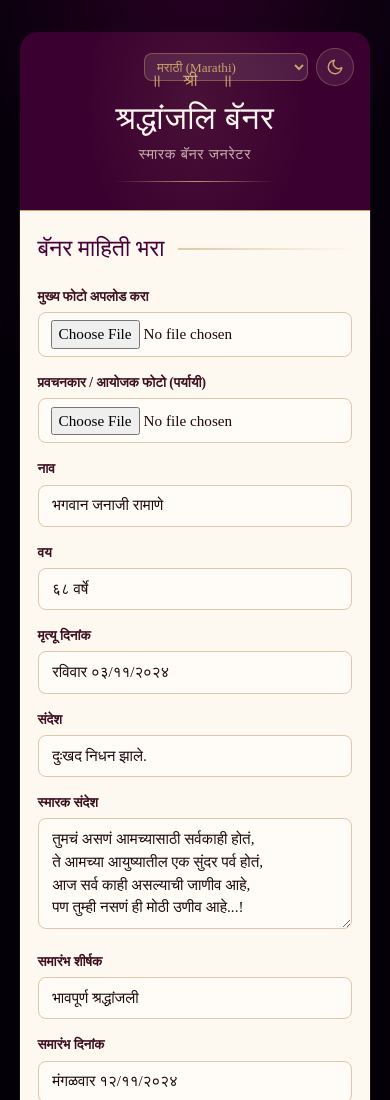
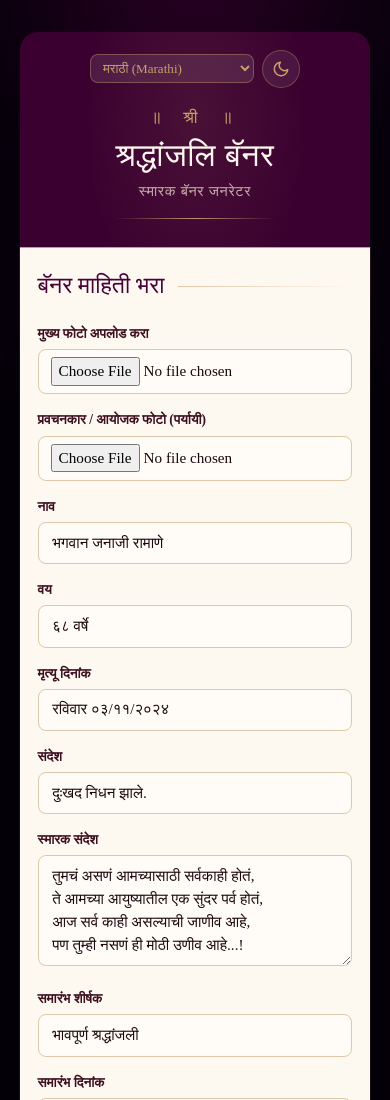
Before and after one commit to sinalkar/shradhanjali-banner, a plain HTML site: page index.html in a window 390 px wide. Shown: the top 1100 px of the page. Drawn offline with nearby package versions, Linux system fonts and the light colour scheme; a web font is replaced by a local one.

Commit message:
style: adjust header layout for narrow screens and restore diya elements

```diff
--- a/index.html
+++ b/index.html
@@ -323,6 +323,18 @@
     [data-theme="light"] .icon-moon { display: none; }
     [data-theme="light"] .icon-sun  { display: block; }
 
+    /* On narrow screens the absolute controls overlap the centred title —
+       reflow them into a normal top row instead. */
+    @media (max-width: 600px) {
+        .site-header { padding-top: 1.1rem; }
+        .header-controls {
+            position: static;
+            justify-content: center;
+            margin: 0 auto 1.1rem;
+        }
+        .lang-select { max-width: 62vw; }
+    }
+
     /* ─── MAIN CARD ──────────────────────────────────────────── */
     .main-card {
         background: var(--card-bg);
@@ -794,20 +806,6 @@
 
         <!-- ── HEADER ── -->
         <header class="site-header">
-            <div class="header-diya left" aria-hidden="true">
-                <div class="diya-flame"></div>
-                <div class="diya-bowl"></div>
-            </div>
-            <div class="header-inner">
-                <div class="header-mantra" aria-hidden="true">॥ श्री ॥</div>
-                <h1>श्रद्धांजलि बॅनर</h1>
-                <p class="header-sub" data-i18n="heading.subtitle">स्मारक बॅनर जनरेटर</p>
-                <div class="header-divider" aria-hidden="true"></div>
-            </div>
-            <div class="header-diya right" aria-hidden="true">
-                <div class="diya-flame"></div>
-                <div class="diya-bowl"></div>
-            </div>
             <div class="header-controls">
                 <select id="langSelect" class="lang-select" aria-label="Language / भाषा">
                     <option value="mr">मराठी (Marathi)</option>
@@ -827,6 +825,20 @@
                     <svg class="icon-moon" viewBox="0 0 24 24" fill="none" stroke="currentColor" stroke-width="2" stroke-linecap="round" stroke-linejoin="round"><path d="M21 12.79A9 9 0 1 1 11.21 3 7 7 0 0 0 21 12.79z"/></svg>
                     <svg class="icon-sun"  viewBox="0 0 24 24" fill="none" stroke="currentColor" stroke-width="2" stroke-linecap="round" stroke-linejoin="round"><circle cx="12" cy="12" r="5"/><line x1="12" y1="1" x2="12" y2="3"/><line x1="12" y1="21" x2="12" y2="23"/><line x1="4.22" y1="4.22" x2="5.64" y2="5.64"/><line x1="18.36" y1="18.36" x2="19.78" y2="19.78"/><line x1="1" y1="12" x2="3" y2="12"/><line x1="21" y1="12" x2="23" y2="12"/><line x1="4.22" y1="19.78" x2="5.64" y2="18.36"/><line x1="18.36" y1="5.64" x2="19.78" y2="4.22"/></svg>
                 </button>
+            </div>
+            <div class="header-diya left" aria-hidden="true">
+                <div class="diya-flame"></div>
+                <div class="diya-bowl"></div>
+            </div>
+            <div class="header-inner">
+                <div class="header-mantra" aria-hidden="true">॥ श्री ॥</div>
+                <h1>श्रद्धांजलि बॅनर</h1>
+                <p class="header-sub" data-i18n="heading.subtitle">स्मारक बॅनर जनरेटर</p>
+                <div class="header-divider" aria-hidden="true"></div>
+            </div>
+            <div class="header-diya right" aria-hidden="true">
+                <div class="diya-flame"></div>
+                <div class="diya-bowl"></div>
             </div>
         </header>
 
```
